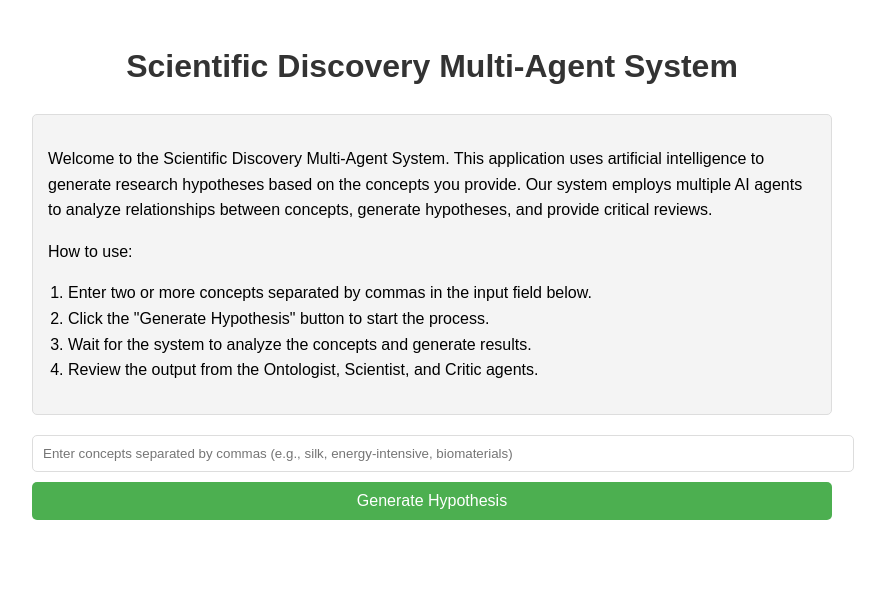
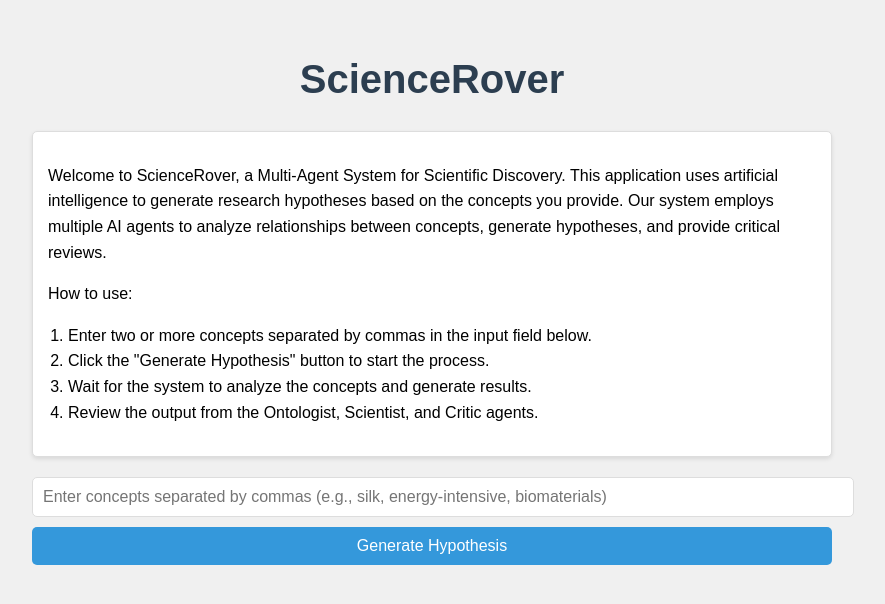
Before and after one commit to ndimas/ScienceRover, a Flask app: page / in a window 1280 px wide. Shown: the top 604 px of the page, without its empty margins (208-1093 px from the left). Run offline with Flask 3, Linux system fonts and the light colour scheme.

Commit message:
Agent step completed: Change the project name to ScienceRover

```diff
--- a/main.py
+++ b/main.py
@@ -18,7 +18,7 @@ def generate_hypothesis():
     concepts = request.json['concepts']
 
     # Log the input
-    logging.info(f"Received request for hypothesis generation with concepts: {concepts}")
+    logging.info(f"ScienceRover: Received request for hypothesis generation with concepts: {concepts}")
 
     # Create a simple graph
     G = nx.Graph()
--- a/static/css/style.css
+++ b/static/css/style.css
@@ -5,19 +5,23 @@ body {
     padding: 20px;
     max-width: 800px;
     margin: 0 auto;
+    background-color: #f0f0f0;
 }
 
 h1 {
     text-align: center;
-    color: #333;
+    color: #2c3e50;
+    font-size: 2.5em;
+    margin-bottom: 20px;
 }
 
 .description {
-    background-color: #f4f4f4;
+    background-color: #ffffff;
     border: 1px solid #ddd;
     border-radius: 5px;
     padding: 15px;
     margin-bottom: 20px;
+    box-shadow: 0 2px 4px rgba(0,0,0,0.1);
 }
 
 .description p {
@@ -34,22 +38,24 @@ h1 {
     margin-bottom: 10px;
     border: 1px solid #ddd;
     border-radius: 5px;
+    font-size: 16px;
 }
 
 #generate-btn {
     display: block;
     width: 100%;
     padding: 10px;
-    background-color: #4CAF50;
+    background-color: #3498db;
     color: white;
     border: none;
     border-radius: 5px;
     cursor: pointer;
     font-size: 16px;
+    transition: background-color 0.3s ease;
 }
 
 #generate-btn:hover {
-    background-color: #45a049;
+    background-color: #2980b9;
 }
 
 #results {
@@ -62,9 +68,11 @@ h1 {
     border: 1px solid #ddd;
     border-radius: 5px;
     background-color: #fff;
+    box-shadow: 0 2px 4px rgba(0,0,0,0.1);
 }
 
 .result-section h2 {
     margin-top: 0;
-    color: #333;
+    color: #2c3e50;
+    font-size: 1.5em;
 }
--- a/templates/index.html
+++ b/templates/index.html
@@ -3,13 +3,13 @@
 <head>
     <meta charset="UTF-8">
     <meta name="viewport" content="width=device-width, initial-scale=1.0">
-    <title>Scientific Discovery Multi-Agent System</title>
+    <title>ScienceRover - Multi-Agent System for Scientific Discovery</title>
     <link rel="stylesheet" href="{{ url_for('static', filename='css/style.css') }}">
 </head>
 <body>
-    <h1>Scientific Discovery Multi-Agent System</h1>
+    <h1>ScienceRover</h1>
     <div class="description">
-        <p>Welcome to the Scientific Discovery Multi-Agent System. This application uses artificial intelligence to generate research hypotheses based on the concepts you provide. Our system employs multiple AI agents to analyze relationships between concepts, generate hypotheses, and provide critical reviews.</p>
+        <p>Welcome to ScienceRover, a Multi-Agent System for Scientific Discovery. This application uses artificial intelligence to generate research hypotheses based on the concepts you provide. Our system employs multiple AI agents to analyze relationships between concepts, generate hypotheses, and provide critical reviews.</p>
         <p>How to use:</p>
         <ol>
             <li>Enter two or more concepts separated by commas in the input field below.</li>
```
Also changed, not shown: 1 other file.
